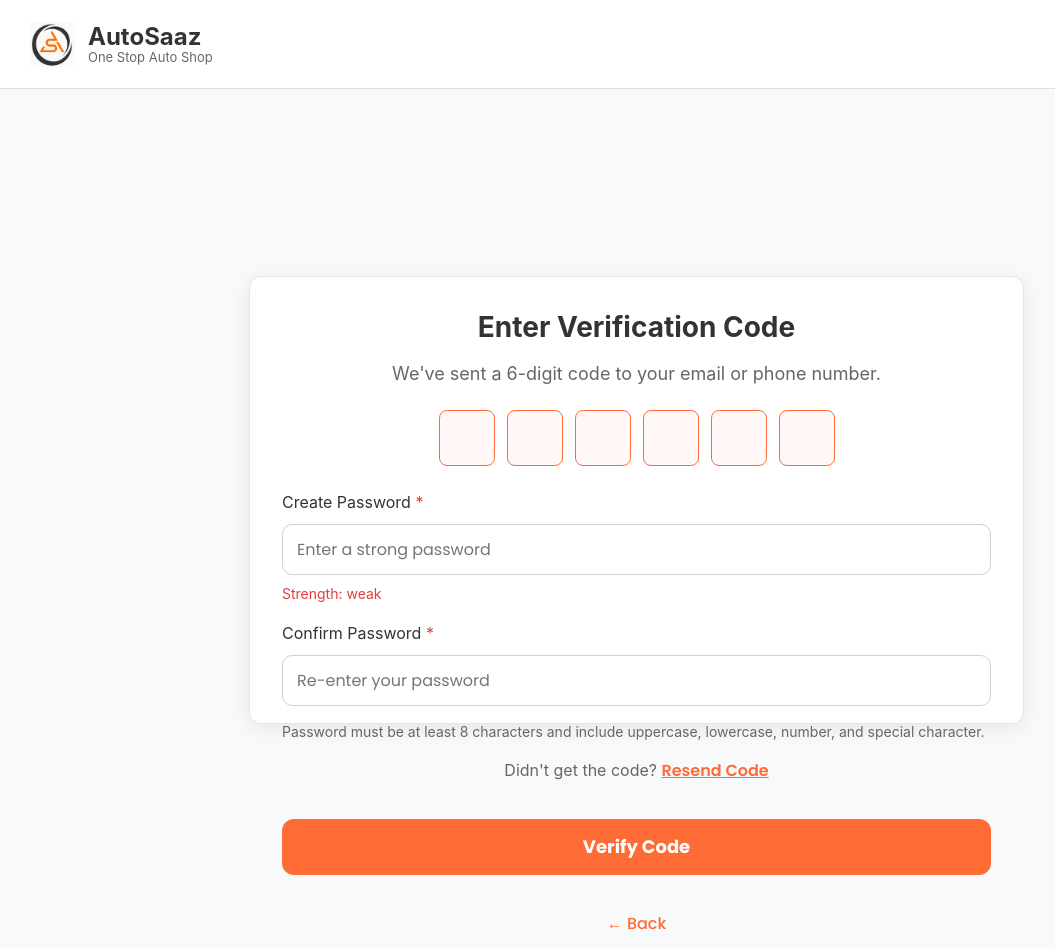
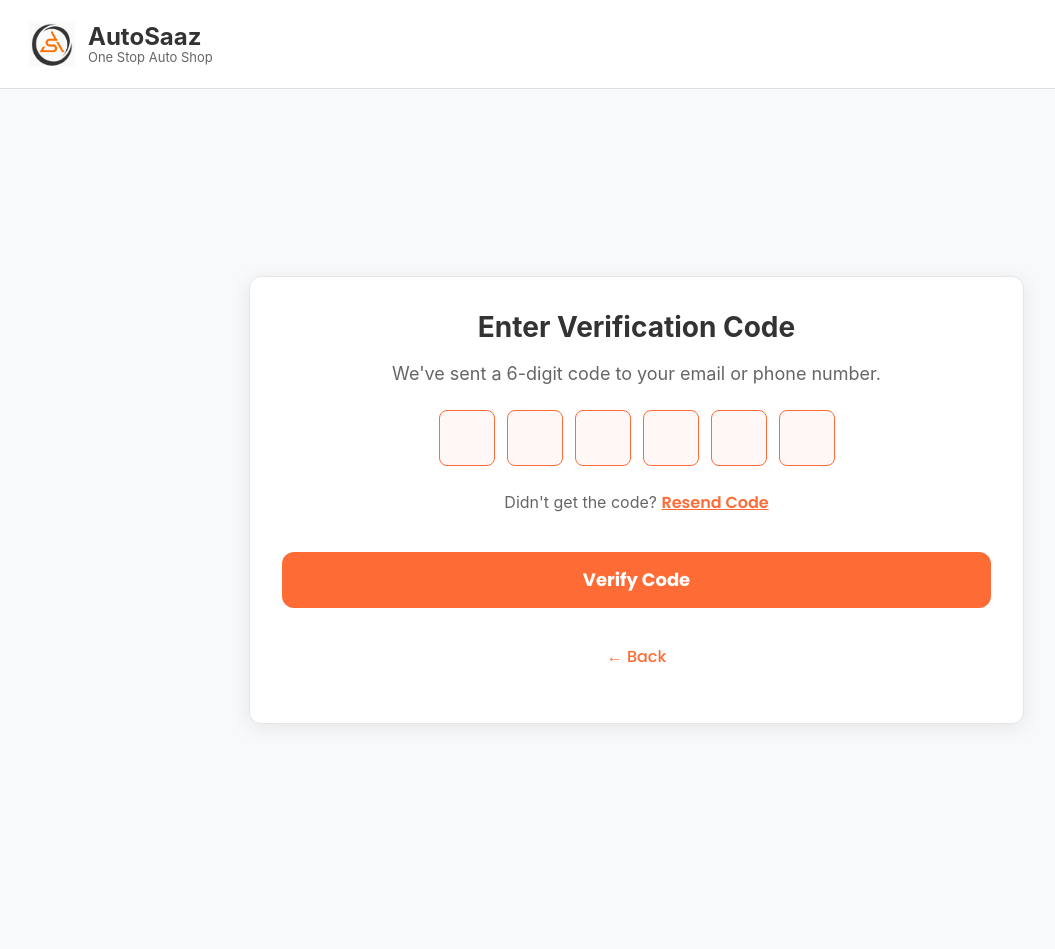
Before and after one commit to GilChiu/AutoSaaz-Garage-Client, a React (Create React App) app: page /verify-account in a window 1280 px wide. Shown: the whole page, without its empty margins (4-1059 px from the left). After the commit the page ends 800 px from the top, so only its background shows below. Built offline with nearby package versions, Linux system fonts and the light colour scheme.

Commit message:
feat: Add password creation and validation to registration process

```diff
--- a/src/context/RegistrationContext.js
+++ b/src/context/RegistrationContext.js
@@ -10,6 +10,7 @@ export const RegistrationProvider = ({ children }) => {
         lastName: '',
         email: '',
         phone: '',
+        password: '',
 
         // Step 2: Business Location
         address: '',
--- a/src/pages/RegisterPage.css
+++ b/src/pages/RegisterPage.css
@@ -174,6 +174,24 @@
   font-weight: 400;
 }
 
+.password-strength-register-page {
+  font-size: 13px;
+  margin-top: 6px;
+  color: #666;
+}
+
+.password-strength-register-page.weak { color: #e53e3e; }
+.password-strength-register-page.medium { color: #d97706; }
+.password-strength-register-page.strong { color: #15803d; }
+
+.password-requirements-register-page {
+  margin: 8px 20px 0 20px;
+  font-size: 13px;
+  color: #666;
+  line-height: 1.4;
+  width: 90%;
+}
+
 /* Next Button */
 .next-btn-register-page {
   width: 90%;
--- a/src/pages/RegisterPage.jsx
+++ b/src/pages/RegisterPage.jsx
@@ -2,7 +2,7 @@ import React, { useState } from 'react';
 import { Link, useNavigate } from 'react-router-dom';
 import { useRegistration } from '../context/RegistrationContext';
 import { registerStep1 } from '../services/registrationApi';
-import { validateFullName, validateEmail, validatePhoneNumber, formatPhoneNumber } from '../utils/registrationValidation';
+import { validateFullName, validateEmail, validatePhoneNumber, formatPhoneNumber, validatePassword, validatePasswordConfirmation, getPasswordStrength } from '../utils/registrationValidation';
 import './RegisterPage.css';
 import { autoSaazLogo, heroRegister } from '../assets/images';
 
@@ -10,6 +10,9 @@ const RegisterPage = () => {
     const [fullName, setFullName] = useState('');
     const [email, setEmail] = useState('');
     const [phoneNumber, setPhoneNumber] = useState('');
+    const [password, setPassword] = useState('');
+    const [confirmPassword, setConfirmPassword] = useState('');
+    const [passwordStrength, setPasswordStrength] = useState('weak');
     const [error, setError] = useState('');
     const { updateRegistrationData, goToNextStep } = useRegistration();
     const navigate = useNavigate();
@@ -19,7 +22,7 @@ const RegisterPage = () => {
         setError('');
 
         // Validate required fields
-        if (!fullName || !email || !phoneNumber) {
+        if (!fullName || !email || !phoneNumber || !password || !confirmPassword) {
             setError('All fields are required');
             return;
         }
@@ -40,6 +43,18 @@ const RegisterPage = () => {
         const phoneError = validatePhoneNumber(phoneNumber);
         if (phoneError) {
             setError(phoneError);
+            return;
+        }
+
+        const passwordError = validatePassword(password);
+        if (passwordError) {
+            setError(passwordError);
+            return;
+        }
+
+        const confirmError = validatePasswordConfirmation(password, confirmPassword);
+        if (confirmError) {
+            setError(confirmError);
             return;
         }
 
@@ -68,6 +83,7 @@ const RegisterPage = () => {
                     lastName,
                     email,
                     phone: formattedPhone,
+                    password,
                     sessionId: response.data.sessionId
                 });
 
@@ -160,6 +176,40 @@ const RegisterPage = () => {
                                 />
                             </div>
 
+                            <div className="form-group-register-page">
+                                <label>Password <span className="required-asterisk-register-page">*</span></label>
+                                <input
+                                    type="password"
+                                    value={password}
+                                    onChange={(e) => {
+                                        setPassword(e.target.value);
+                                        setPasswordStrength(getPasswordStrength(e.target.value));
+                                    }}
+                                    placeholder="Create a strong password"
+                                    required
+                                    autoComplete="new-password"
+                                />
+                                <div className={`password-strength-register-page ${passwordStrength}`}>
+                                    Strength: {passwordStrength}
+                                </div>
+                            </div>
+
+                            <div className="form-group-register-page">
+                                <label>Confirm Password <span className="required-asterisk-register-page">*</span></label>
+                                <input
+                                    type="password"
+                                    value={confirmPassword}
+                                    onChange={(e) => setConfirmPassword(e.target.value)}
+                                    placeholder="Re-enter password"
+                                    required
+                                    autoComplete="new-password"
+                                />
+                            </div>
+
+                            <div className="password-requirements-register-page">
+                                Password must be at least 8 characters and include uppercase, lowercase, number, and special character.
+                            </div>
+
                             <button type="submit" className="next-btn-register-page">
                                 Next
                             </button>
--- a/src/pages/VerificationPage.jsx
+++ b/src/pages/VerificationPage.jsx
@@ -3,19 +3,16 @@ import { useNavigate } from 'react-router-dom';
 import { useRegistration } from '../context/RegistrationContext';
 import { useAuth } from '../context/AuthContext';
 import { verifyRegistration, resendOTP } from '../services/registrationApi';
-import { validateOTP, validatePassword, validatePasswordConfirmation, getPasswordStrength } from '../utils/registrationValidation';
+import { validateOTP } from '../utils/registrationValidation';
 import './VerificationPage.css';
 
 const VerificationPage = () => {
     const [verificationCode, setVerificationCode] = useState(['', '', '', '', '', '']);
-    const [password, setPassword] = useState('');
-    const [confirmPassword, setConfirmPassword] = useState('');
     const [error, setError] = useState('');
     const [loading, setLoading] = useState(false);
     const [resendLoading, setResendLoading] = useState(false);
     const [resendSuccess, setResendSuccess] = useState(false);
-    const [passwordStrength, setPasswordStrength] = useState('weak');
-    const { resetRegistration } = useRegistration();
+    const { resetRegistration, registrationData } = useRegistration();
     const { loginWithToken } = useAuth();
     const navigate = useNavigate();
     const inputRefs = useRef([]);
@@ -84,17 +81,8 @@ const VerificationPage = () => {
             return;
         }
 
-        // Validate password strength and confirmation
-        const passwordError = validatePassword(password);
-        if (passwordError) {
-            setError(passwordError);
-            setLoading(false);
-            return;
-        }
-
-        const confirmError = validatePasswordConfirmation(password, confirmPassword);
-        if (confirmError) {
-            setError(confirmError);
+        if (!registrationData.password) {
+            setError('Password missing. Please restart registration and set your password on Step 1.');
             setLoading(false);
             return;
         }
@@ -104,7 +92,7 @@ const VerificationPage = () => {
 
 
             // Call the real backend verification API
-            const response = await verifyRegistration(codeString, password);
+            const response = await verifyRegistration(codeString, registrationData.password);
 
             if (response && response.success) {
 
@@ -248,40 +236,6 @@ const VerificationPage = () => {
                                 ))}
                             </div>
 
-                            <div className="password-section-verification-page">
-                                <label>Create Password <span className="required-asterisk-verification-page">*</span></label>
-                                <input
-                                    type="password"
-                                    value={password}
-                                    onChange={(e) => {
-                                        setPassword(e.target.value);
-                                        setPasswordStrength(getPasswordStrength(e.target.value));
-                                    }}
-                                    placeholder="Enter a strong password"
-                                    className="password-input-verification-page"
-                                    autoComplete="new-password"
-                                />
-                                <div className={`password-strength-indicator ${passwordStrength}`}>
-                                    Strength: {passwordStrength}
-                                </div>
-                            </div>
-
-                            <div className="password-section-verification-page">
-                                <label>Confirm Password <span className="required-asterisk-verification-page">*</span></label>
-                                <input
-                                    type="password"
-                                    value={confirmPassword}
-                                    onChange={(e) => setConfirmPassword(e.target.value)}
-                                    placeholder="Re-enter your password"
-                                    className="password-input-verification-page"
-                                    autoComplete="new-password"
-                                />
-                            </div>
-
-                            <div className="password-requirements-verification-page">
-                                <p>Password must be at least 8 characters and include uppercase, lowercase, number, and special character.</p>
-                            </div>
-
                             <div className="resend-section-verification-page">
                                 <span>Didn't get the code? </span>
                                 <button
```
